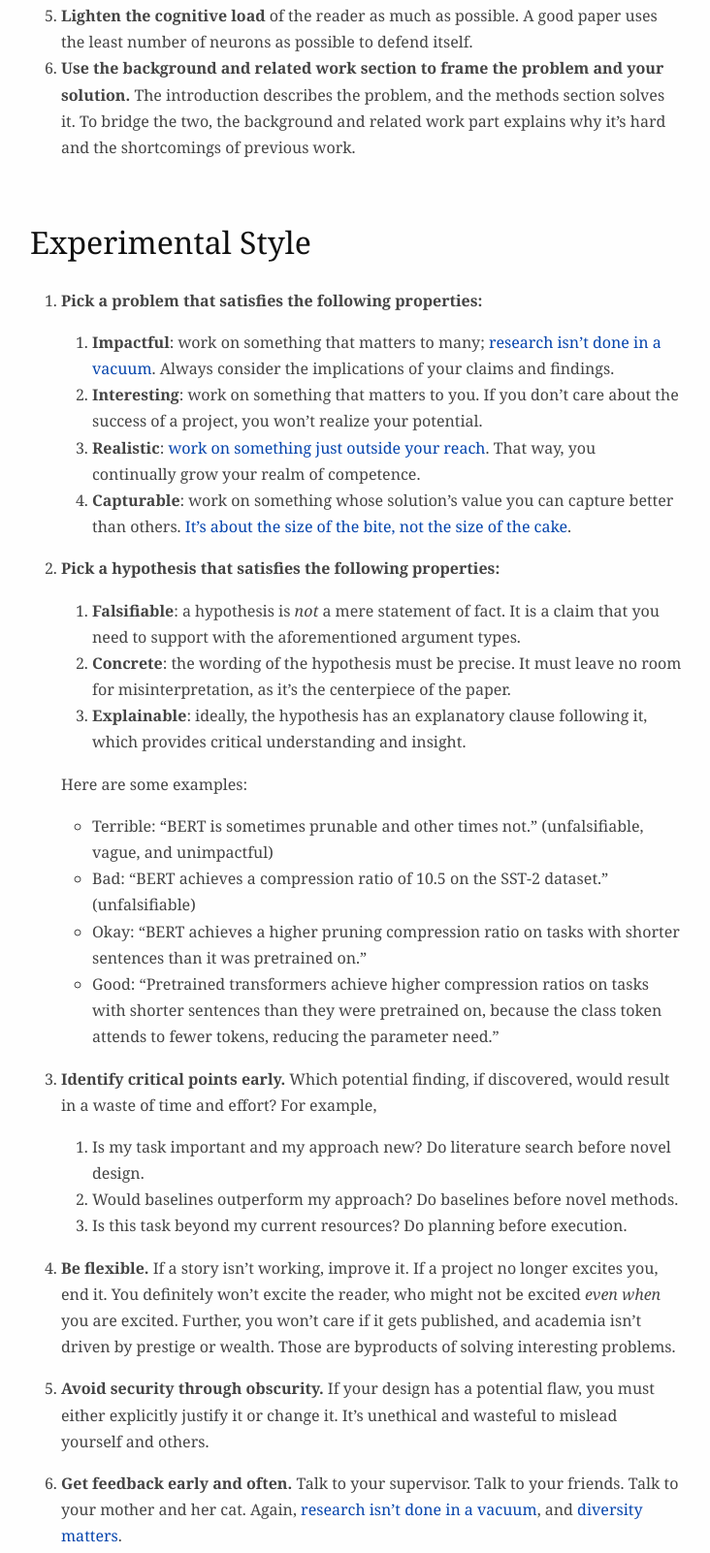
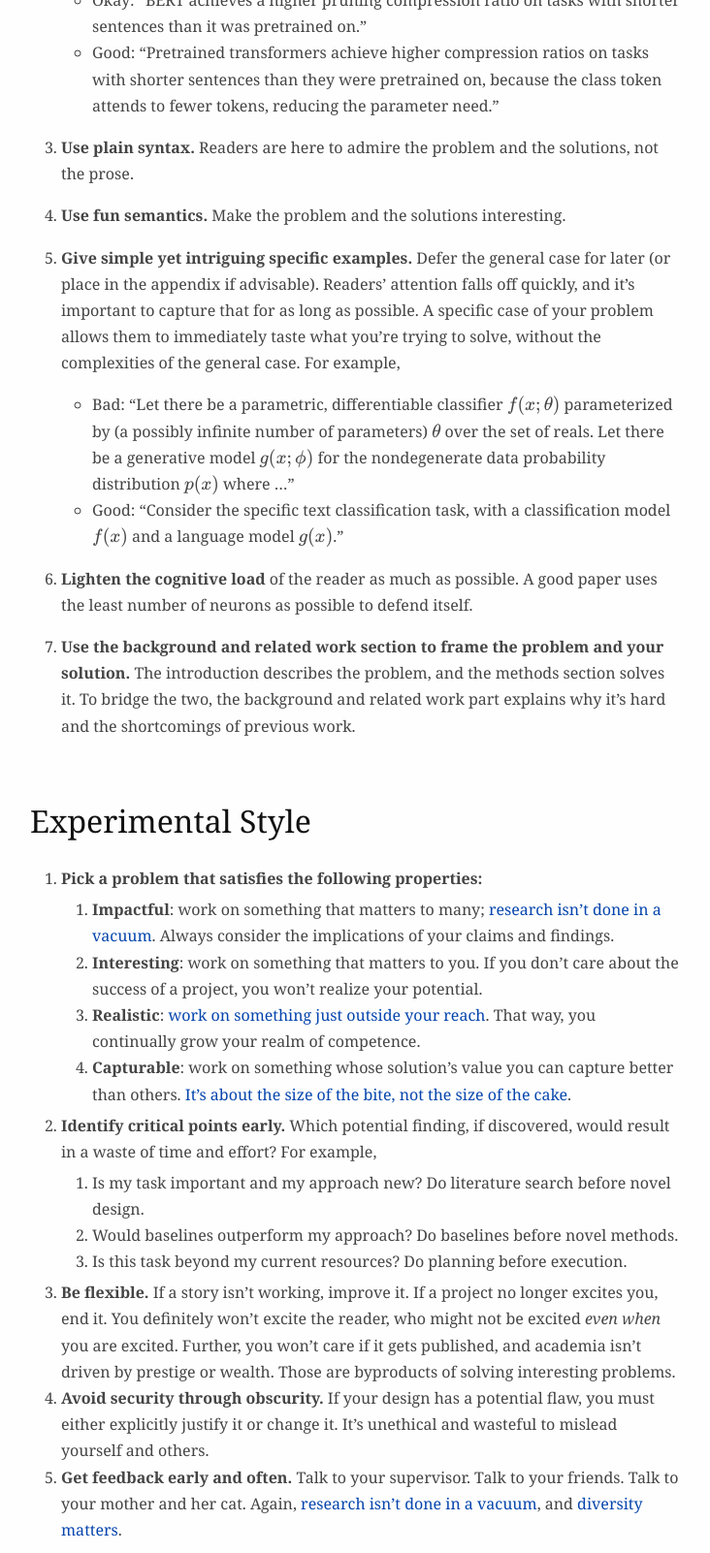
Before and after one commit to daemon/log.pub.d, a plain HTML site: page docs/write/explore/metaresearch.html in a window 1280 px wide. Shown: the part 1124-2726 px from the top of the page at 97% size, without its empty margins (273-1005 px from the left). Drawn offline with nearby package versions, Linux system fonts and the light colour scheme; files that its build step writes are made by us from their sources.

Commit message:
Add notes
docs/write/explore/metaresearch.html
write/explore/metaresearch.md

```diff
--- a/docs/write/explore/metaresearch.html
+++ b/docs/write/explore/metaresearch.html
@@ -33,7 +33,7 @@
 <p>My research follows these rules, with ideas and feedback from Jimmy Lin and his research group. As usual, feedback does not imply endorsement. Be sure to read <a href="https://github.com/lintool/guide">his guide</a> if you haven’t already.</p>
 <h2 id="writing-style">Writing Style</h2>
 <ol type="1">
-<li><strong>Justify every claim and choice by argument</strong>, which takes on one (or more) of the following types, in decreasing order of strength:
+<li><p><strong>Justify every claim and choice by argument</strong>, which takes on one (or more) of the following types, in decreasing order of strength:</p>
 <ol type="1">
 <li>Deduction from first principles (e.g., mathematical proof).</li>
 <li>Inductive and abductive reasoning (e.g., strong experimental evidence).</li>
@@ -41,25 +41,6 @@
 <li>Bandwagoning (e.g., everybody uses this model).</li>
 <li>Authority (e.g., Google did it).</li>
 <li>Personal anecdote (e.g., our preliminary runs show this but no data given).</li>
-</ol></li>
-<li><strong>Use plain syntax.</strong> Readers are here to admire the problem and the solutions, not the prose.</li>
-<li><strong>Use fun semantics.</strong> Make the problem and the solutions interesting.</li>
-<li><strong>Give simple yet intriguing specific examples.</strong> Defer the general case for later (or place in the appendix if advisable). Readers’ attention falls off quickly, and it’s important to capture that for as long as possible. A specific case of your problem allows them to immediately taste what you’re trying to solve, without the complexities of the general case. For example,
-<ul>
-<li>Bad: “Let there be a parametric, differentiable classifier <span class="math inline">\(f(x; \theta)\)</span> parameterized by (a possibly infinite number of parameters) <span class="math inline">\(\theta\)</span> over the set of reals. Let there be a generative model <span class="math inline">\(g(x; \phi)\)</span> for the nondegenerate data probability distribution <span class="math inline">\(p(x)\)</span> where …”</li>
-<li>Good: “Consider the specific text classification task, with a classification model <span class="math inline">\(f(x)\)</span> and a language model <span class="math inline">\(g(x)\)</span>.”</li>
-</ul></li>
-<li><strong>Lighten the cognitive load</strong> of the reader as much as possible. A good paper uses the least number of neurons as possible to defend itself.</li>
-<li><strong>Use the background and related work section to frame the problem and your solution.</strong> The introduction describes the problem, and the methods section solves it. To bridge the two, the background and related work part explains why it’s hard and the shortcomings of previous work.</li>
-</ol>
-<h2 id="experimental-style">Experimental Style</h2>
-<ol type="1">
-<li><p><strong>Pick a problem that satisfies the following properties:</strong></p>
-<ol type="1">
-<li><strong>Impactful</strong>: work on something that matters to many; <a href="https://www.goodreads.com/en/book/show/15731248-the-ph-d-grind">research isn’t done in a vacuum</a>. Always consider the implications of your claims and findings.</li>
-<li><strong>Interesting</strong>: work on something that matters to you. If you don’t care about the success of a project, you won’t realize your potential.</li>
-<li><strong>Realistic</strong>: <a href="https://terrytao.wordpress.com/career-advice/continually-aim-just-beyond-your-current-range/">work on something just outside your reach</a>. That way, you continually grow your realm of competence.</li>
-<li><strong>Capturable</strong>: work on something whose solution’s value you can capture better than others. <a href="https://www.amazon.com/Zero-One-Notes-Startups-Future/dp/0804139296">It’s about the size of the bite, not the size of the cake</a>.</li>
 </ol></li>
 <li><p><strong>Pick a hypothesis that satisfies the following properties:</strong></p>
 <ol type="1">
@@ -74,15 +55,34 @@
 <li>Okay: “BERT achieves a higher pruning compression ratio on tasks with shorter sentences than it was pretrained on.”</li>
 <li>Good: “Pretrained transformers achieve higher compression ratios on tasks with shorter sentences than they were pretrained on, because the class token attends to fewer tokens, reducing the parameter need.”</li>
 </ul></li>
-<li><p><strong>Identify critical points early.</strong> Which potential finding, if discovered, would result in a waste of time and effort? For example,</p>
+<li><p><strong>Use plain syntax.</strong> Readers are here to admire the problem and the solutions, not the prose.</p></li>
+<li><p><strong>Use fun semantics.</strong> Make the problem and the solutions interesting.</p></li>
+<li><p><strong>Give simple yet intriguing specific examples.</strong> Defer the general case for later (or place in the appendix if advisable). Readers’ attention falls off quickly, and it’s important to capture that for as long as possible. A specific case of your problem allows them to immediately taste what you’re trying to solve, without the complexities of the general case. For example,</p>
+<ul>
+<li>Bad: “Let there be a parametric, differentiable classifier <span class="math inline">\(f(x; \theta)\)</span> parameterized by (a possibly infinite number of parameters) <span class="math inline">\(\theta\)</span> over the set of reals. Let there be a generative model <span class="math inline">\(g(x; \phi)\)</span> for the nondegenerate data probability distribution <span class="math inline">\(p(x)\)</span> where …”</li>
+<li>Good: “Consider the specific text classification task, with a classification model <span class="math inline">\(f(x)\)</span> and a language model <span class="math inline">\(g(x)\)</span>.”</li>
+</ul></li>
+<li><p><strong>Lighten the cognitive load</strong> of the reader as much as possible. A good paper uses the least number of neurons as possible to defend itself.</p></li>
+<li><p><strong>Use the background and related work section to frame the problem and your solution.</strong> The introduction describes the problem, and the methods section solves it. To bridge the two, the background and related work part explains why it’s hard and the shortcomings of previous work.</p></li>
+</ol>
+<h2 id="experimental-style">Experimental Style</h2>
+<ol type="1">
+<li><strong>Pick a problem that satisfies the following properties:</strong>
+<ol type="1">
+<li><strong>Impactful</strong>: work on something that matters to many; <a href="https://www.goodreads.com/en/book/show/15731248-the-ph-d-grind">research isn’t done in a vacuum</a>. Always consider the implications of your claims and findings.</li>
+<li><strong>Interesting</strong>: work on something that matters to you. If you don’t care about the success of a project, you won’t realize your potential.</li>
+<li><strong>Realistic</strong>: <a href="https://terrytao.wordpress.com/career-advice/continually-aim-just-beyond-your-current-range/">work on something just outside your reach</a>. That way, you continually grow your realm of competence.</li>
+<li><strong>Capturable</strong>: work on something whose solution’s value you can capture better than others. <a href="https://www.amazon.com/Zero-One-Notes-Startups-Future/dp/0804139296">It’s about the size of the bite, not the size of the cake</a>.</li>
+</ol></li>
+<li><strong>Identify critical points early.</strong> Which potential finding, if discovered, would result in a waste of time and effort? For example,
 <ol type="1">
 <li>Is my task important and my approach new? Do literature search before novel design.</li>
 <li>Would baselines outperform my approach? Do baselines before novel methods.</li>
 <li>Is this task beyond my current resources? Do planning before execution.</li>
 </ol></li>
-<li><p><strong>Be flexible.</strong> If a story isn’t working, improve it. If a project no longer excites you, end it. You definitely won’t excite the reader, who might not be excited <em>even when</em> you are excited. Further, you won’t care if it gets published, and academia isn’t driven by prestige or wealth. Those are byproducts of solving interesting problems.</p></li>
-<li><p><strong>Avoid security through obscurity.</strong> If your design has a potential flaw, you must either explicitly justify it or change it. It’s unethical and wasteful to mislead yourself and others.</p></li>
-<li><p><strong>Get feedback early and often.</strong> Talk to your supervisor. Talk to your friends. Talk to your mother and her cat. Again, <a href="https://www.goodreads.com/en/book/show/15731248-the-ph-d-grind">research isn’t done in a vacuum</a>, and <a href="https://hbr.org/2017/03/teams-solve-problems-faster-when-theyre-more-cognitively-diverse">diversity matters</a>.</p></li>
+<li><strong>Be flexible.</strong> If a story isn’t working, improve it. If a project no longer excites you, end it. You definitely won’t excite the reader, who might not be excited <em>even when</em> you are excited. Further, you won’t care if it gets published, and academia isn’t driven by prestige or wealth. Those are byproducts of solving interesting problems.</li>
+<li><strong>Avoid security through obscurity.</strong> If your design has a potential flaw, you must either explicitly justify it or change it. It’s unethical and wasteful to mislead yourself and others.</li>
+<li><strong>Get feedback early and often.</strong> Talk to your supervisor. Talk to your friends. Talk to your mother and her cat. Again, <a href="https://www.goodreads.com/en/book/show/15731248-the-ph-d-grind">research isn’t done in a vacuum</a>, and <a href="https://hbr.org/2017/03/teams-solve-problems-faster-when-theyre-more-cognitively-diverse">diversity matters</a>.</li>
 </ol>
 </body>
 </html>
```
Also changed, not shown: 1 other file.
